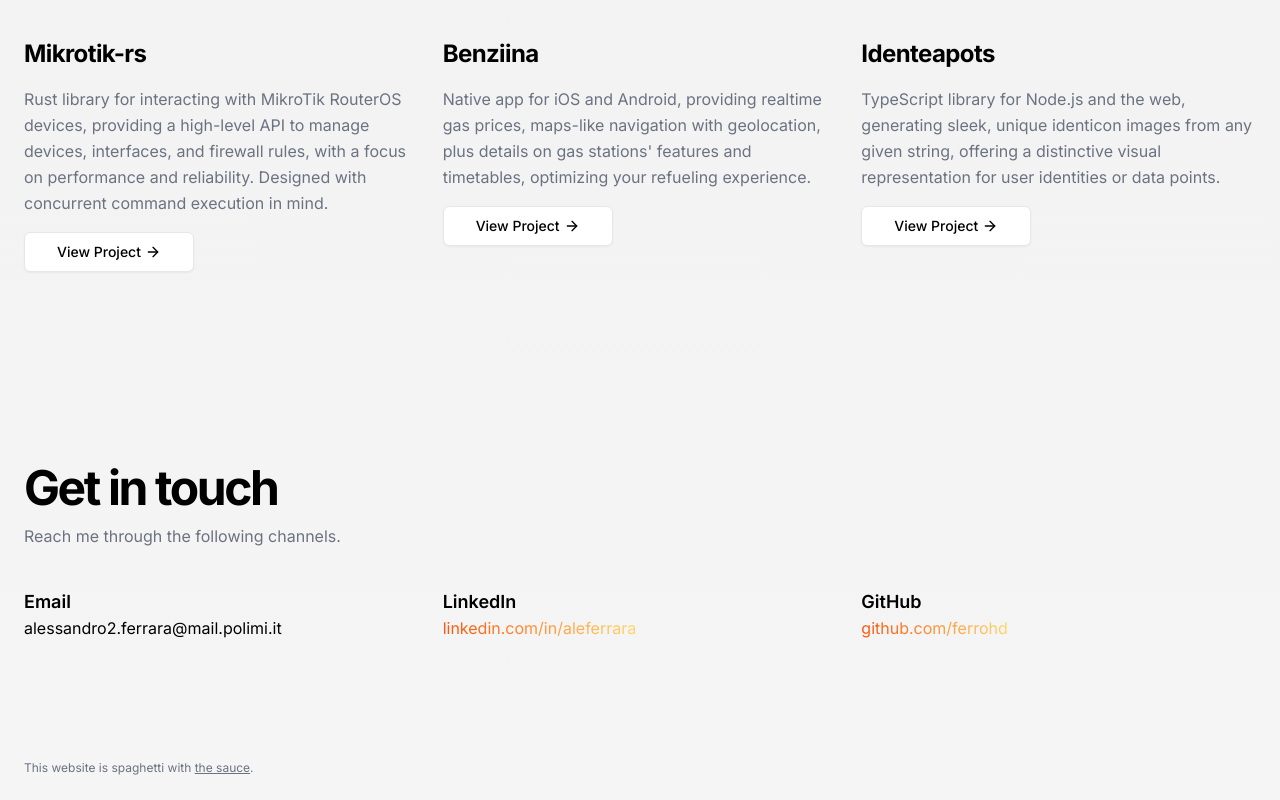
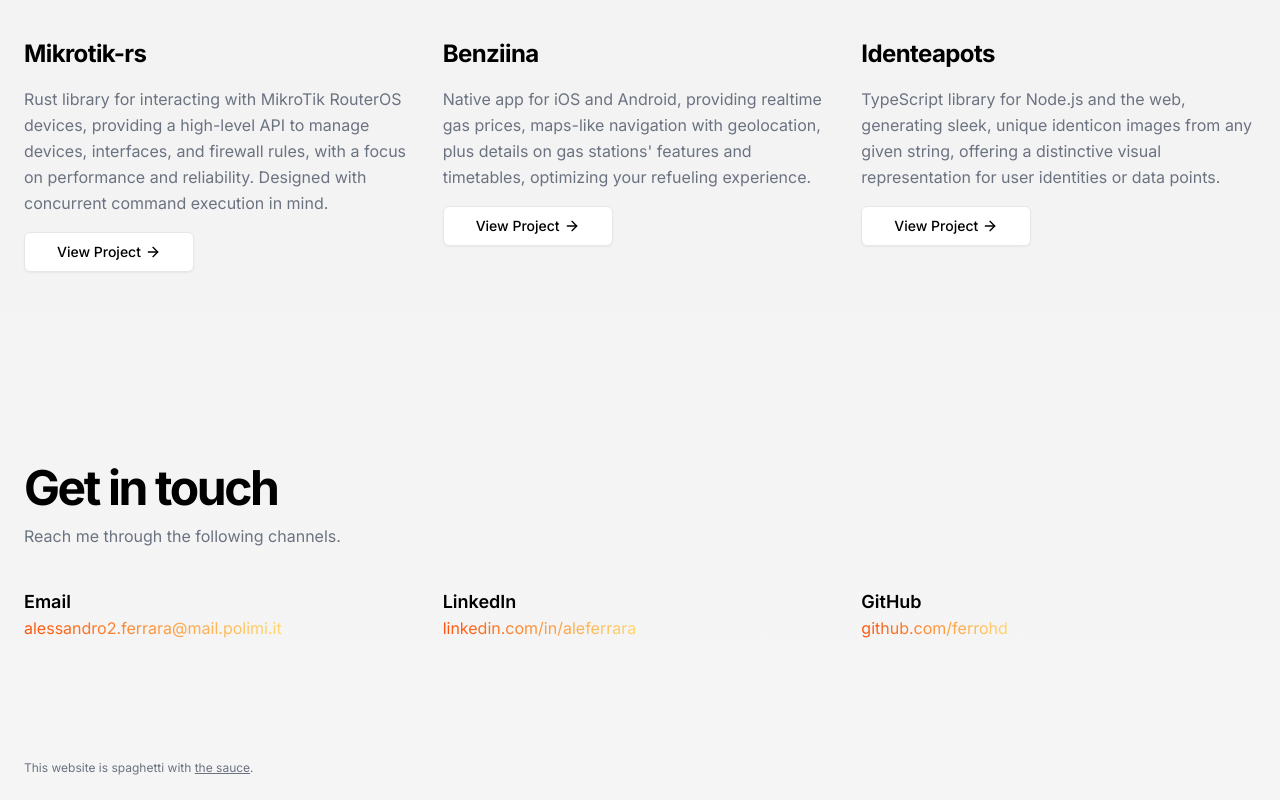
Before and after one commit to ferrohd/ferrohd, a Next.js app in the folder website/: page / in a window 1280 px wide. Shown: the part 2415-3215 px from the top of the page. Built offline with nearby package versions, Linux system fonts and the light colour scheme.

Commit message:
Update email link styling in Email component

```diff
--- a/website/app/_components/email.tsx
+++ b/website/app/_components/email.tsx
@@ -2,7 +2,7 @@
 
 /**
  * Crawlers don't execute JavaScript. The email is sent as a base64 encoded string and then decoded on the client side.
- * @returns Email component
+ * @returns JSX.Element
  */
 export default function Email() {
     const emailb64 = "YWxlc3NhbmRybzIuZmVycmFyYUBtYWlsLnBvbGltaS5pdA==";
@@ -11,7 +11,7 @@
     return (
         <div>
             <h3 className="text-lg font-semibold">Email</h3>
-            <a href={`mailto:${email}`} className="hover:underline">{email}</a>
+            <a href={`mailto:${email}`} className="bg-gradient-to-r from-[#FC540C] to-[#FFD76F] bg-clip-text text-transparent hover:underline">{email}</a>
         </div>
     )
 }
```
